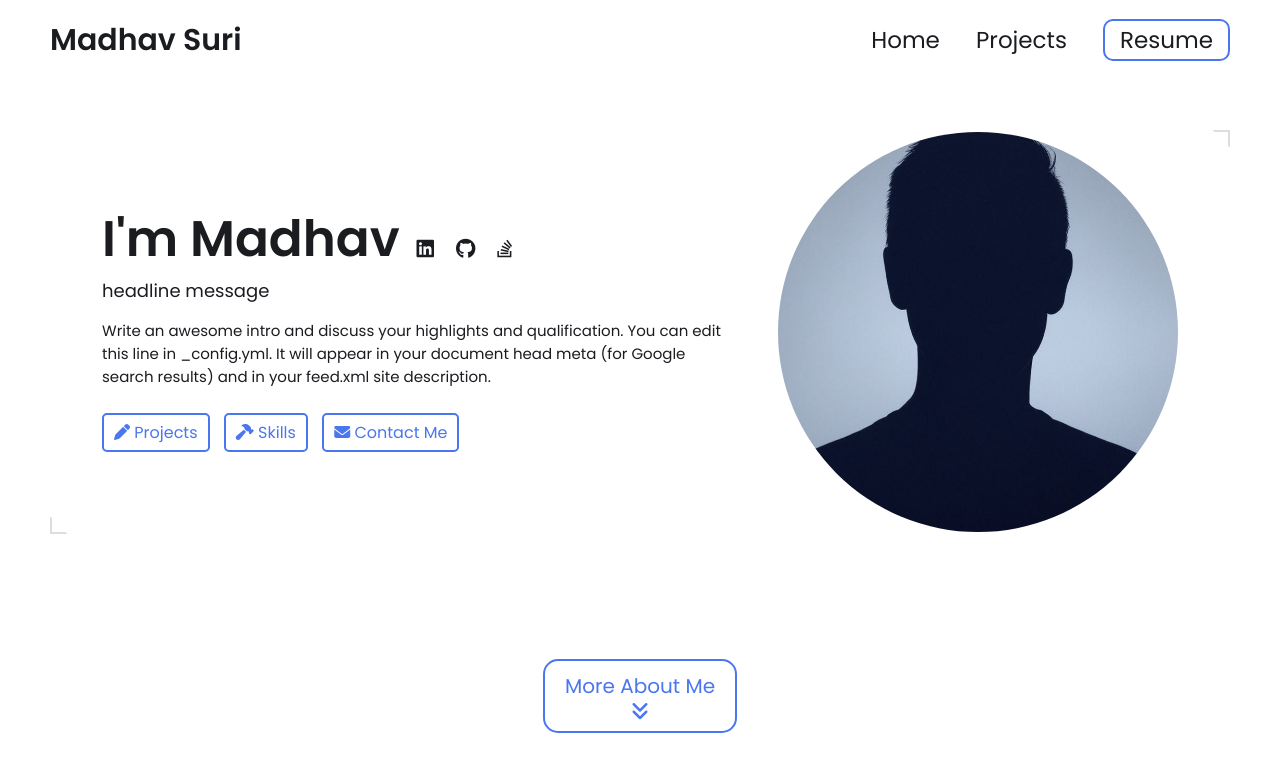
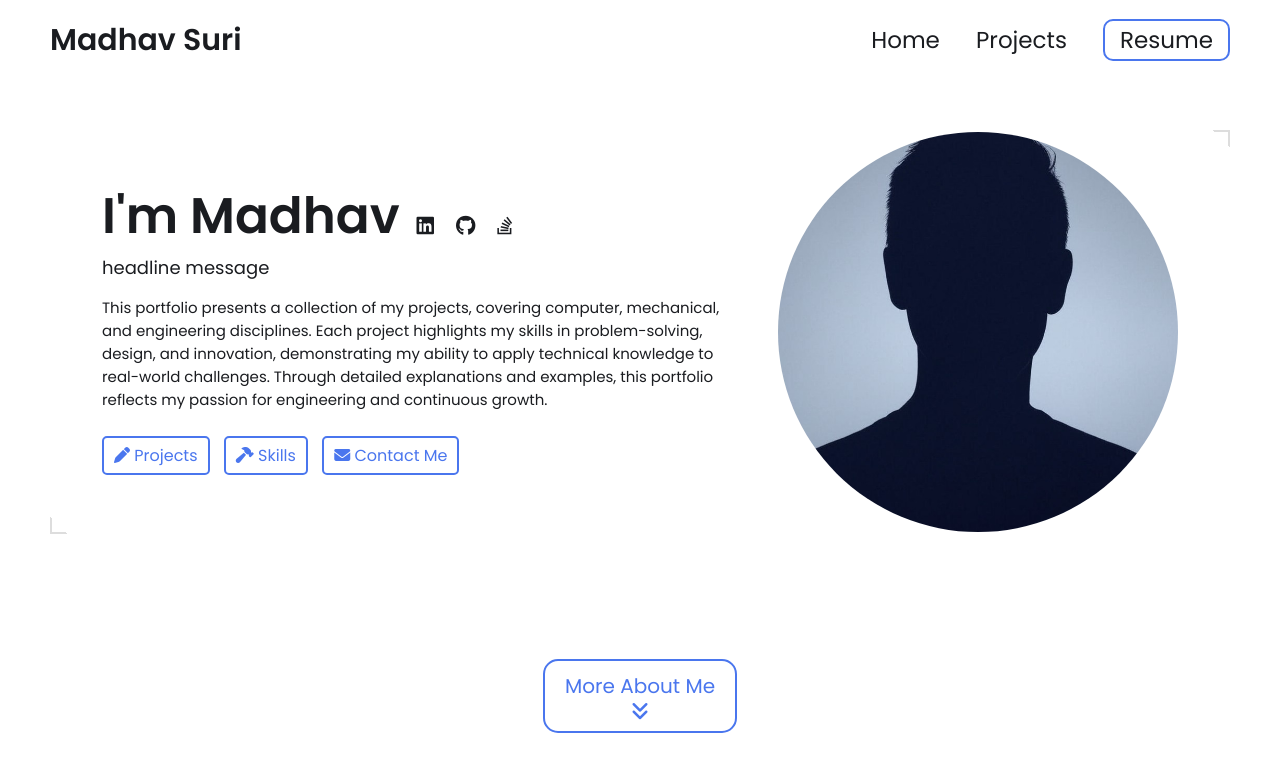
Before and after one commit to Mxs8513/mxs8513.github.io, a Jekyll site: the page built from index.html, in a window 1280 px wide and 900 px high. Shown: the top 772 px of the window. Built offline with Jekyll 4.4.1, drawn with Linux system fonts in a browser that asks for light colours.

Commit message:
Update _config.yml

```diff
--- a/_config.yml
+++ b/_config.yml
@@ -15,9 +15,9 @@ title: Madhav Suri's Portfolio # This is what shows up in the tab of the browser
 name: Madhav Suri
 headline: headline message
 description: >- # dont remove this line. this will ignore all new lines until the next section
-  Write an awesome intro and discuss your highlights and qualification. You can edit this
-  line in _config.yml. It will appear in your document head meta (for
-  Google search results) and in your feed.xml site description.
+ This portfolio presents a collection of my projects, covering computer, mechanical, and engineering disciplines.
+ Each project highlights my skills in problem-solving, design, and innovation, demonstrating my ability to apply technical knowledge to real-world challenges.
+ Through detailed explanations and examples, this portfolio reflects my passion for engineering and continuous growth.
 
 # Place your profile image in /assets/images/profile-image/folder and edit the file name
 profile_image: ./assets/images/profile-image/avatar.jpeg
```
